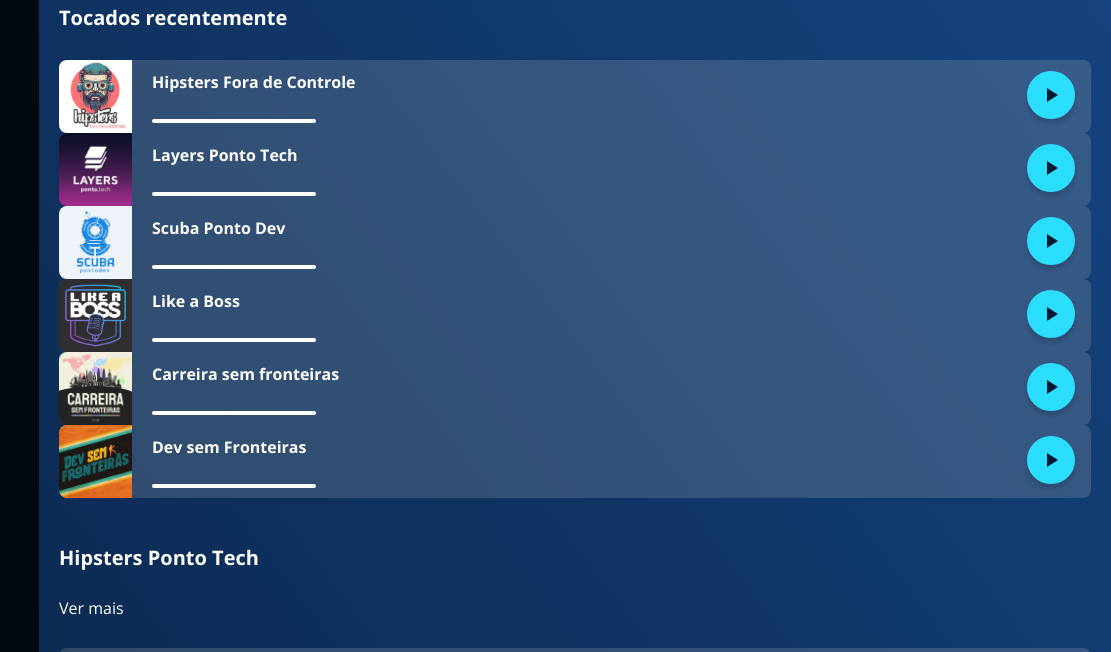
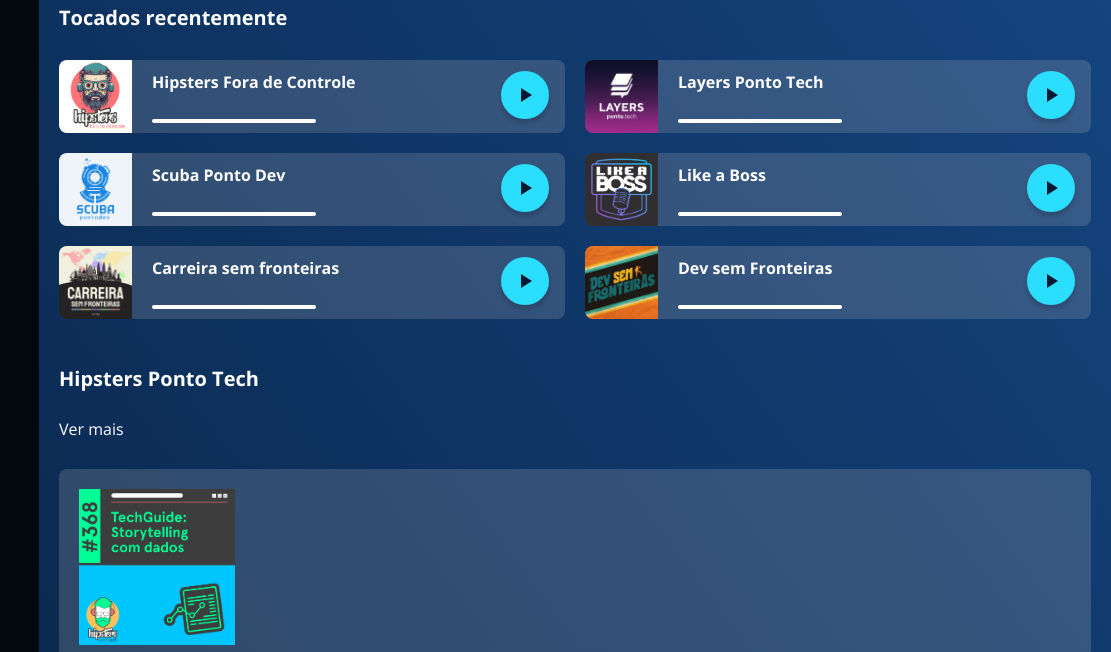
Before and after one commit to wellingtonfernandesbarbosa/WaveCast, a website: page index.html in a window 1280 px wide. Shown: the part 110-762 px from the top of the page, 169-1280 px from the left. Drawn offline with nearby package versions, Linux system fonts and the light colour scheme.

Commit message:
Add comments in Portuguese to improve learning

```diff
--- a/src/style/grid/index.css
+++ b/src/style/grid/index.css
@@ -1,20 +1,35 @@
+/* Define o corpo do documento como um contêiner grid */
 body {
   display: grid;
+  /* Ativa o layout de grid para o corpo da página */
+
+  /* Define as áreas nomeadas no grid para facilitar o posicionamento dos elementos */
+  /* "aside header" -> Primeira linha com duas áreas: aside e header */
+  /* "aside main"   -> Segunda linha com duas áreas: aside e main */
   grid-template-areas:
-  "aside header"
-  "aside main";
+    "aside header"
+    "aside main";
+
+  /* Define as larguras das colunas do grid */
+  /* 'auto' ajusta-se ao conteúdo e '1fr' ocupa o restante do espaço disponível */
   grid-template-columns: auto 1fr;
+  /* Coluna 1 com largura automática e coluna 2 ocupando o restante */
 }
 
+/* Estilo para o menu lateral */
 .menu-lateral {
   grid-area: aside;
-
+  /* Posiciona o elemento na área nomeada 'aside' */
 }
 
+/* Estilo para o cabeçalho */
 .cabecalho {
   grid-area: header;
+  /* Posiciona o elemento na área nomeada 'header' */
 }
 
+/* Estilo para o conteúdo principal */
 .principal {
   grid-area: main;
+  /* Posiciona o elemento na área nomeada 'main' */
 }
--- a/src/style/grid/secao.css
+++ b/src/style/grid/secao.css
@@ -1,10 +1,37 @@
+/* Define a seção como um contêiner grid */
 .secao {
   display: grid;
+  /* Ativa o layout de grid para organizar os elementos filhos */
+
+  /* Alinha os elementos filhos ao final de suas células no grid */
   align-items: end;
+
+  /* Define o espaçamento entre as linhas no grid */
   row-gap: 2rem;
+  /* Adiciona um espaçamento de 2rem entre as linhas */
 }
 
+/* Configuração das linhas para seções horizontais e verticais */
 .secao-horizontal,
 .secao-vertical {
+  /* Define duas linhas no grid */
+  /* Primeira linha com 70px de altura, segunda linha com altura automática */
   grid-template-rows: 70px auto;
 }
+
+/* Define a área de cartões na seção horizontal como um contêiner grid */
+.secao-horizontal .secao__cartoes {
+  display: grid;
+  /* Ativa o layout de grid para os cartões */
+
+  /* Configuração das colunas do grid */
+  /* repeat(auto-fit, ...) cria um número dinâmico de colunas que se ajustam ao espaço disponível */
+  /* minmax(...) define o tamanho mínimo e máximo das colunas */
+  grid-template-columns: repeat(auto-fit,
+      minmax(min(80%/2, max(350px, 80%/3)),
+        1fr));
+
+  /* Define o espaçamento entre os itens no grid */
+  gap: 1.25rem;
+  /* Espaçamento de 1.25rem entre os itens */
+}
```
Also changed, not shown: src/style/grid/menu.css (+11 -1 lines).
